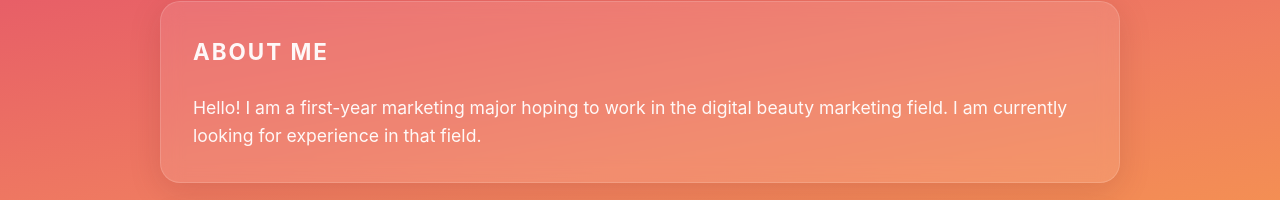
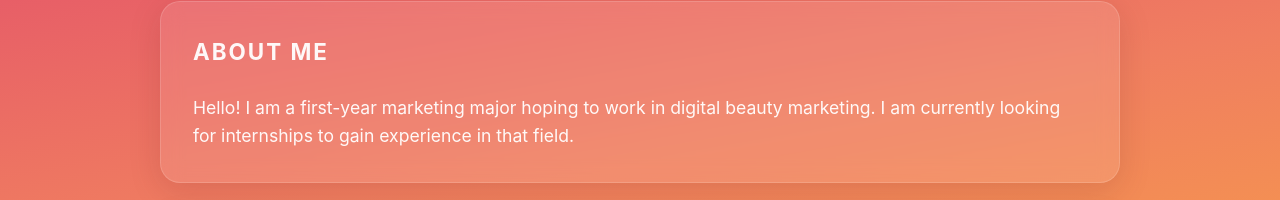
Before and after one commit to ReinaDean/ReinaDean.github.io, a plain HTML site: page index.html in a window 1280 px wide. Shown: the part 255-455 px from the top of the page. Drawn offline with Linux system fonts and the light colour scheme.

Commit message:
index.html

```diff
--- a/index.html
+++ b/index.html
@@ -281,7 +281,7 @@
         <section id="about" class="glass-card">
             <h2 class="section-title">About Me</h2>
             <p>
-                Hello! I am a first-year marketing major hoping to work in the digital beauty marketing field. I am currently looking for experience in that field.
+                Hello! I am a first-year marketing major hoping to work in digital beauty marketing. I am currently looking for internships to gain experience in that field.
             </p>
         </section>
 
```
